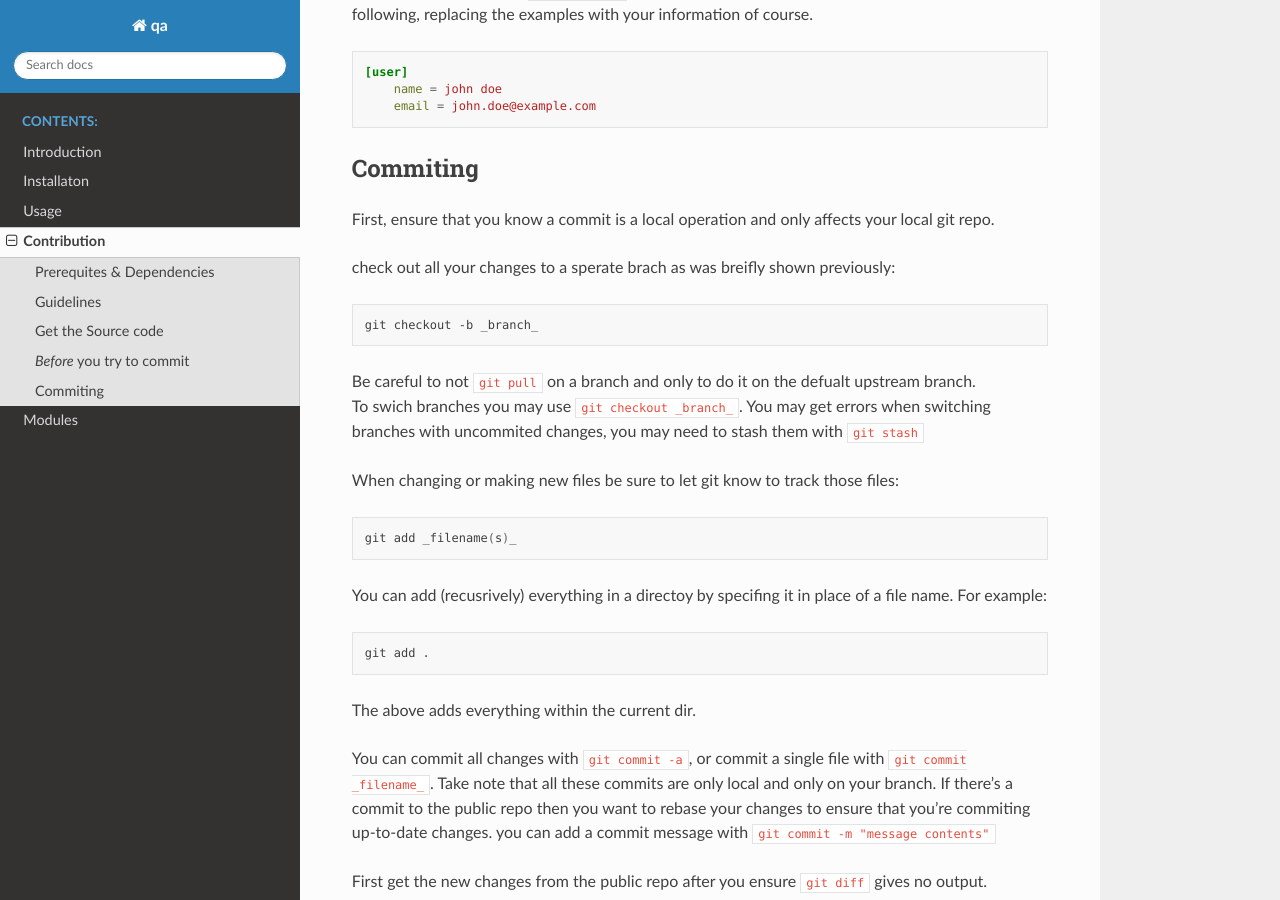
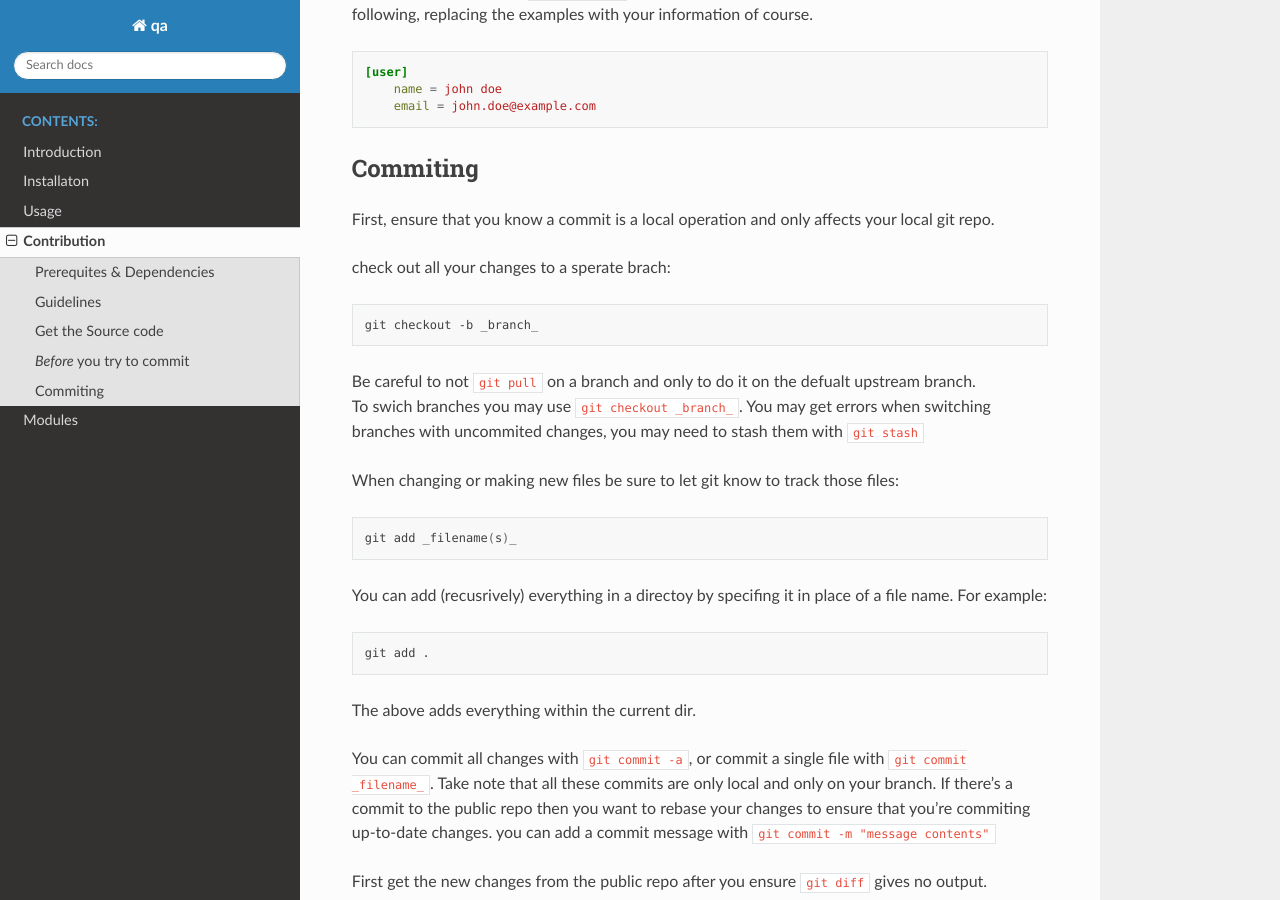
Before and after one commit to El-Wumbus/qa, a Sphinx documentation site: the page built from docs/contribution.rst, in a window 1280 px wide and 900 px high, scrolled down 1182 px. Built offline with Sphinx 7.4.7 and the Read the Docs theme 2.0.0, drawn with Linux system fonts in a browser that asks for light colours.

Commit message:
fix typo

```diff
--- a/docs/contribution.rst
+++ b/docs/contribution.rst
@@ -77,8 +77,7 @@ Commiting
 First, ensure that you know a commit is a local operation and only
 affects your local git repo.
 
-check out all your changes to a sperate brach as was breifly shown
-previously:
+check out all your changes to a sperate brach:
 
 .. code:: bash
 
```
Also changed, not shown: 1 other file.
